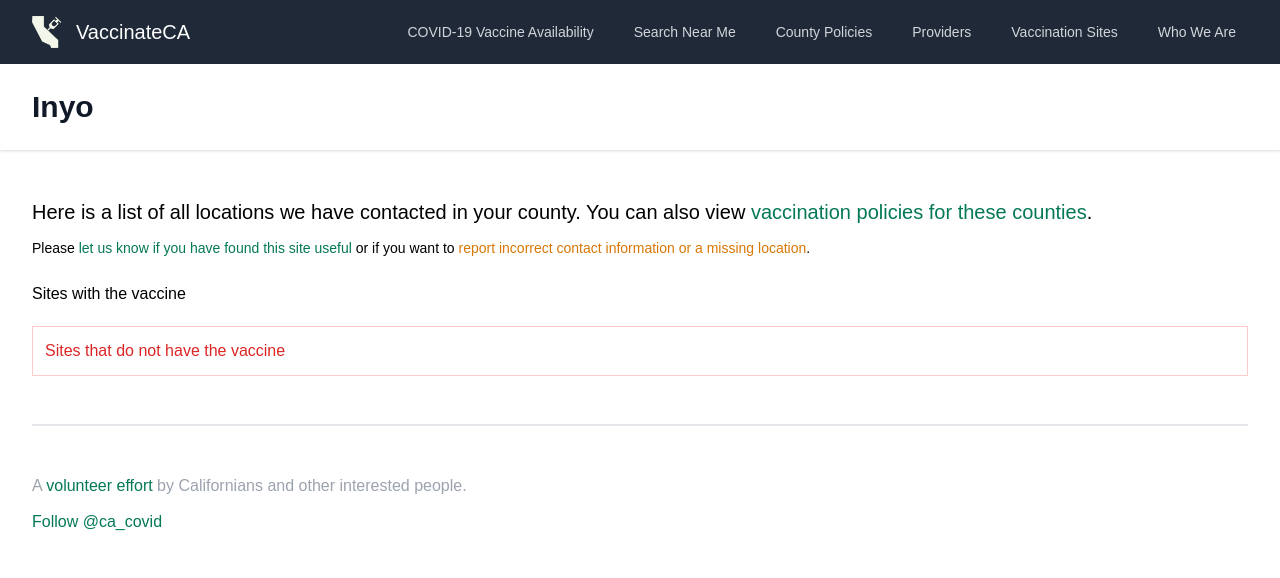
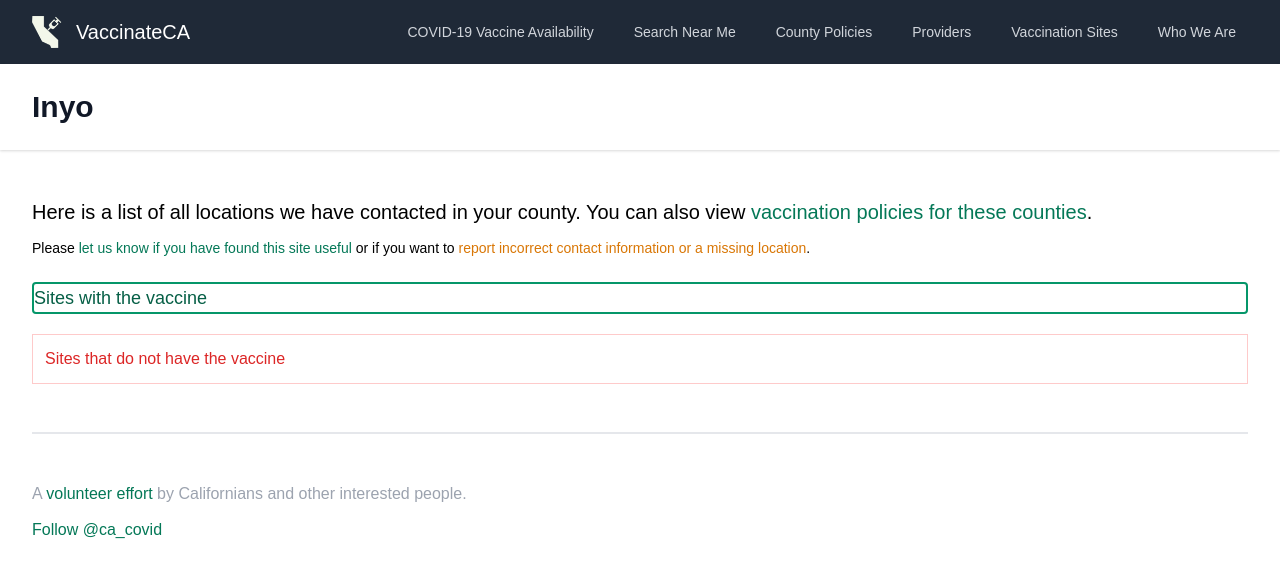
Before and after one commit to CAVaccineInventory/site, a Jekyll site: the page built from _counties/inyo.md, in a window 1280 px wide. Shown: the top 578 px of the page. Built offline with Jekyll 4.4.1, drawn with Linux system fonts in a browser that asks for light colours; some web fonts are replaced; comment, search, counter and statistics services are not loaded.

Commit message:
Improve styling to make it clear who has vaccine

```diff
--- a/_layouts/county.html
+++ b/_layouts/county.html
@@ -48,8 +48,8 @@
               <a href="https://airtable.com/shrY44NvEjHBscrOH" class="font-medium text-yellow-600">report incorrect contact information or a missing location</a>.
             </div>
 
-            <div class="mb-5">
-              <h3>Sites with the vaccine</h3>
+            <div class="border-2 border-green-600 rounded mb-5">
+              <h3 class="text-lg font-medium text-green-800">Sites with the vaccine</h3>
 
               <ol id="sitesWithVaccine"></ol>
               <div id="loading" class="mt-4 hidden">Loading...</div>
```
